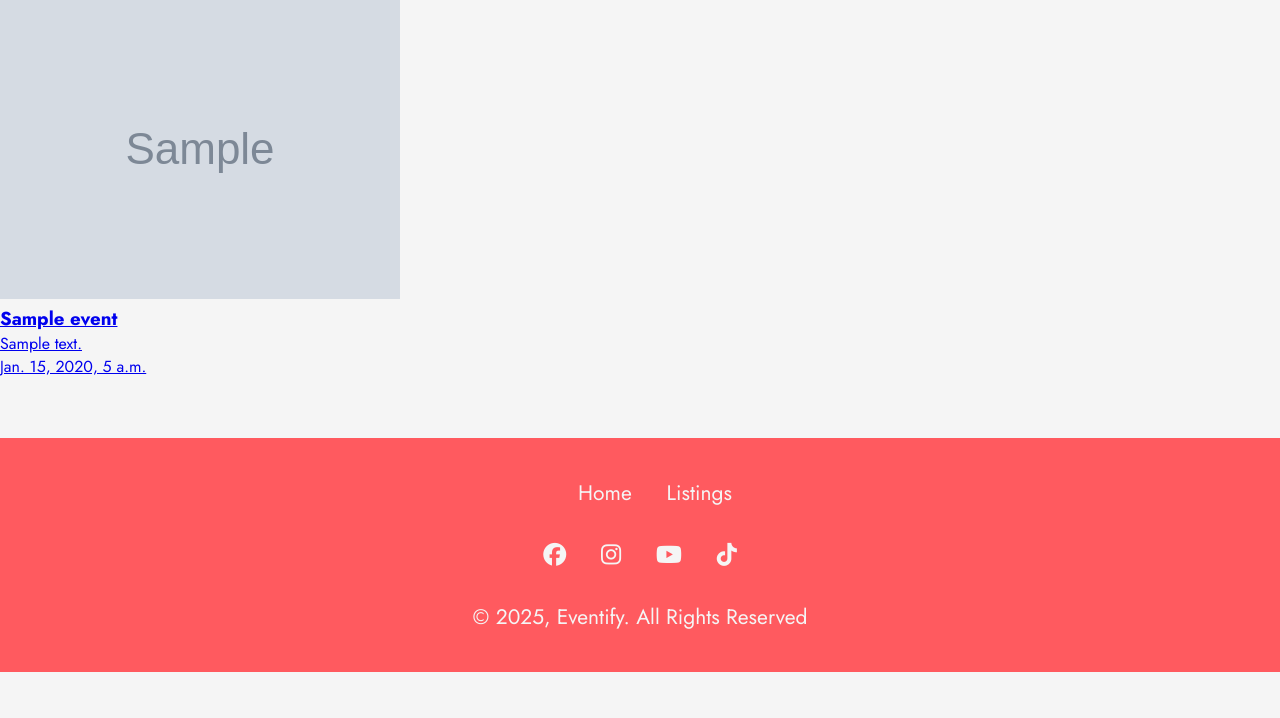
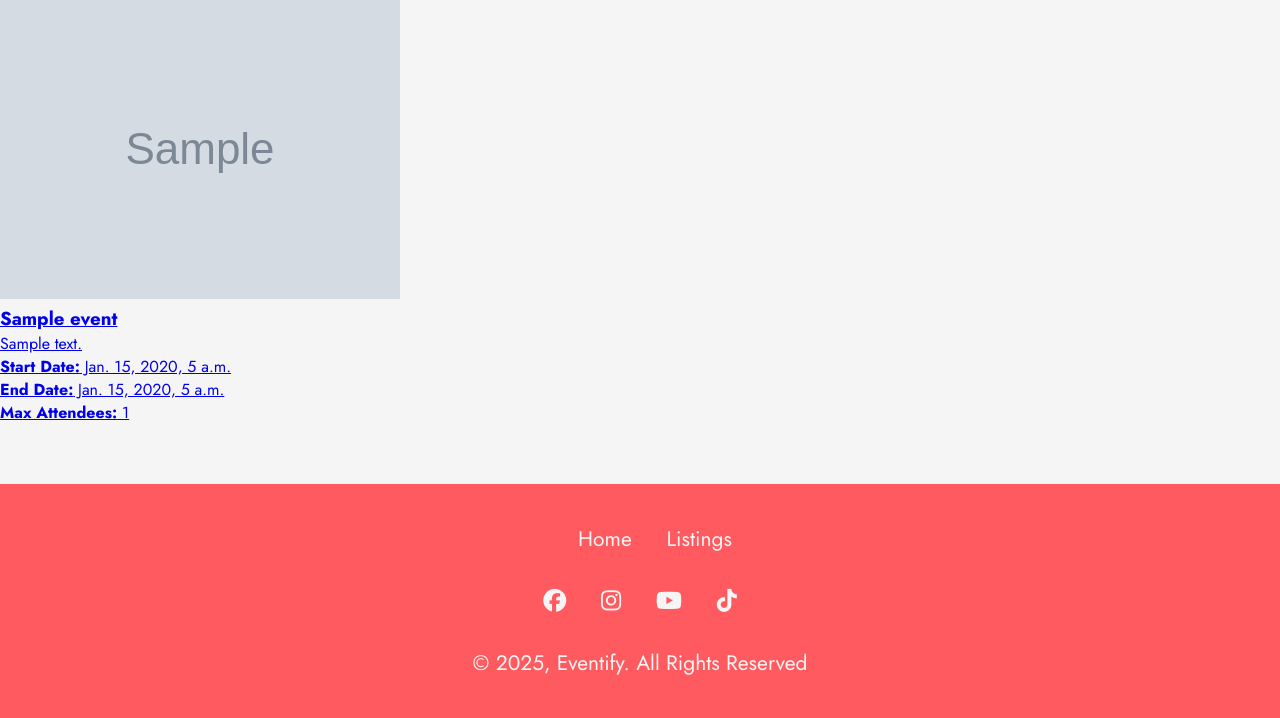
Before and after one commit to 582-41W-VA/lia-Eventify, a Django app: page /accounts/dashboard/favorites/ in a window 1280 px wide. Shown: the part 191-909 px from the top of the page. Before the commit the page ends 863 px from the top, so only its background shows below. Run offline with Django 5.2, Linux system fonts and the light colour scheme; a user stored in the database is signed in; tables that the repository leaves empty hold one stand-in row (values such as "Sample post"); grey boxes marked "Sample" are stand-in pictures; some web fonts are replaced.

Commit message:
added start_date, end_date, max_attendees in favorite_events.html

```diff
--- a/lia_project2/events/templates/events/favorite_events.html
+++ b/lia_project2/events/templates/events/favorite_events.html
@@ -20,7 +20,9 @@
 
         <h3>{{ favorite.event.title }}</h3>
         <p>{{ favorite.event.description }}</p>
-        <p>{{ favorite.event.end_datetime }}</p>
+        <p><strong>Start Date:</strong> {{ favorite.event.start_datetime }}</p>
+        <p><strong>End Date:</strong> {{ favorite.event.end_datetime }}</p>
+        <p><strong>Max Attendees:</strong> {{ favorite.event.max_attendees }}</p>
     {% empty %}
         <p>No favorite events yet.</p>
     {% endfor %}
```
